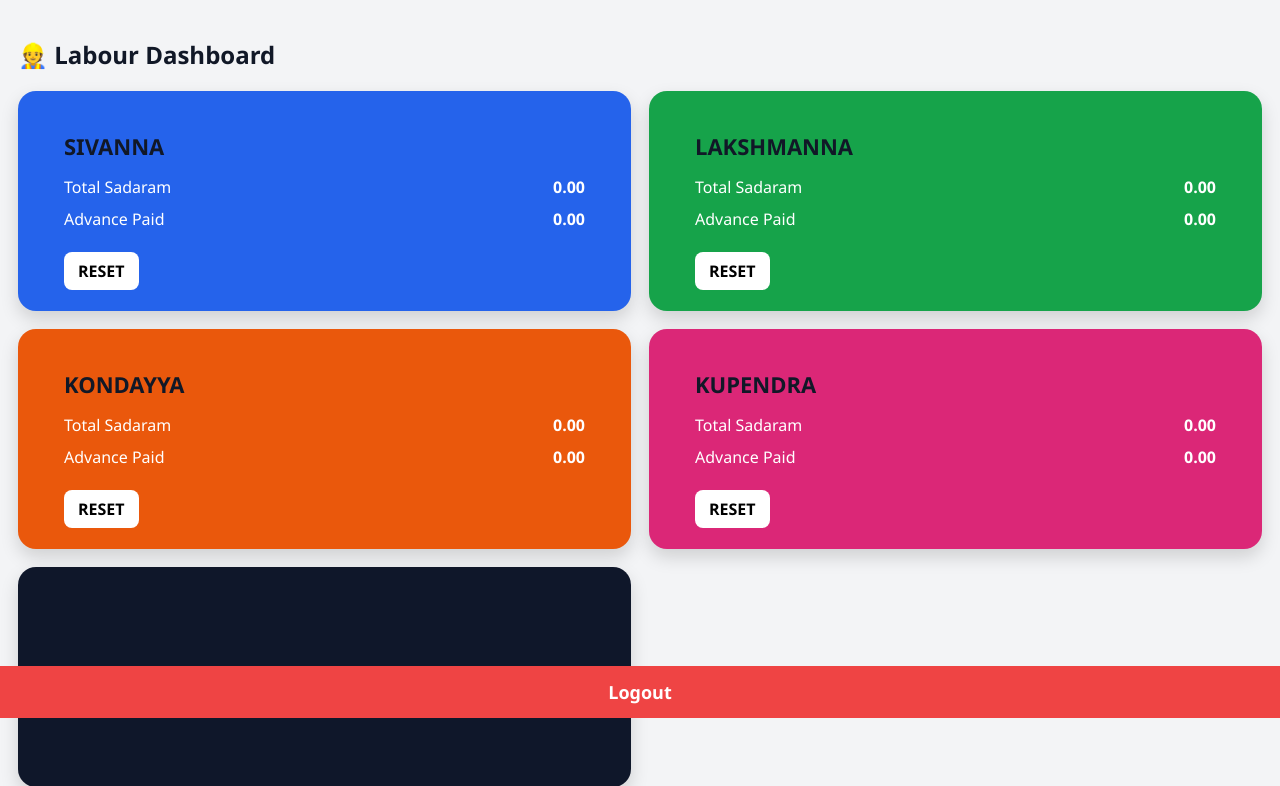
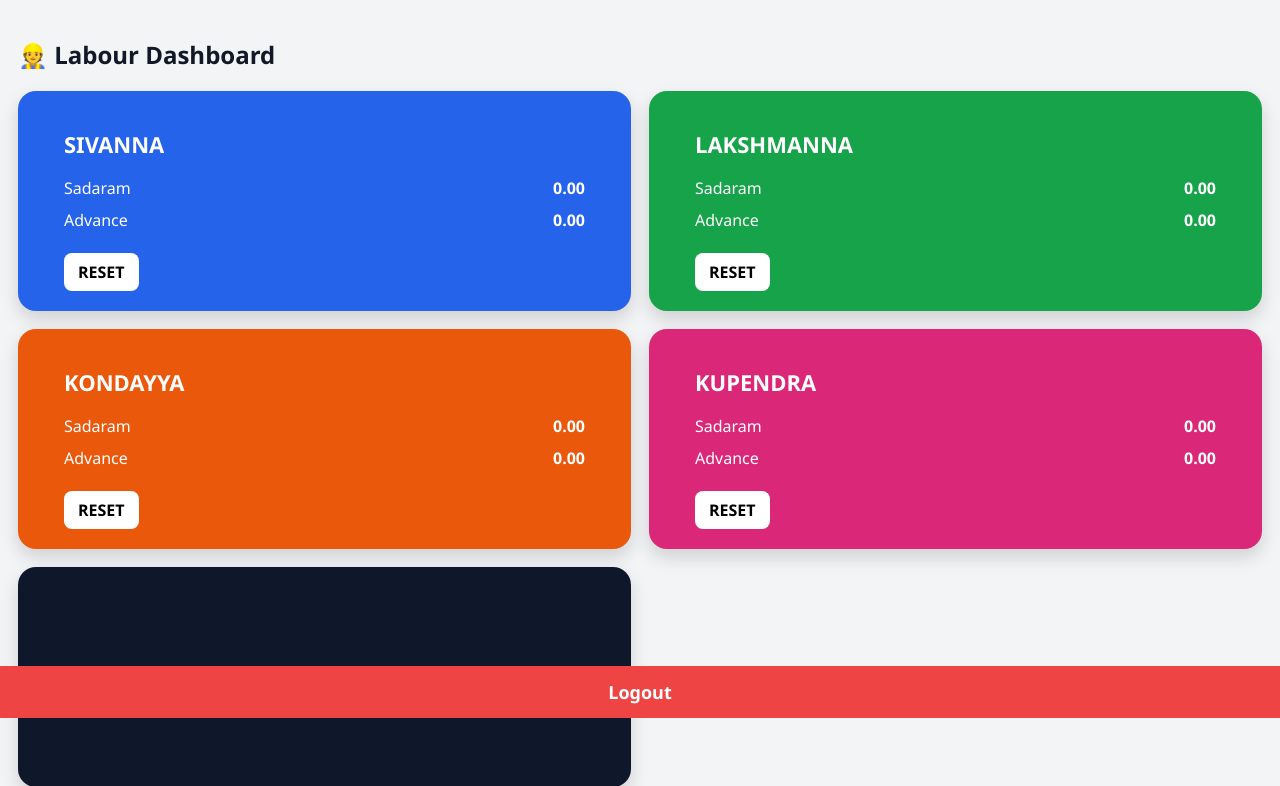
Before and after one commit to bachammahesh-cyber/srinivasa-mines, a Flask app: page /labour-dashboard in a window 1280 px wide. Shown: the part 82-868 px from the top of the page. Run offline with Flask 3, Linux system fonts and the light colour scheme; the visitor is signed in with stand-in values (Sample User, id 1); data that the repository does not hold is empty; some libraries are stand-ins or nearby versions.

Commit message:
UI fixes labour dashboard

```diff
--- a/templates/labour_dashboard.html
+++ b/templates/labour_dashboard.html
@@ -8,6 +8,7 @@
     gap:18px;
 }
 
+/* ===== COMMON CARD STYLE ===== */
 .labour-card{
     height:220px;
     border-radius:18px;
@@ -24,11 +25,17 @@
     width:85%;
 }
 
+/* ===== TITLE (AUTO SHRINK, NO WRAP) ===== */
 .labour-content h2{
-    margin-bottom:15px;
-    font-size:22px;
+    margin-bottom:18px;
+    color:white;
+    white-space:nowrap;
+    overflow:hidden;
+    text-overflow:ellipsis;
+    font-size:clamp(16px, 3.5vw, 22px);
 }
 
+/* ===== STATS ===== */
 .stat{
     display:flex;
     justify-content:space-between;
@@ -36,6 +43,7 @@
     font-size:16px;
 }
 
+/* ===== RESET BUTTON ===== */
 .reset-btn{
     display:inline-block;
     margin-top:12px;
@@ -47,10 +55,15 @@
     text-decoration:none;
 }
 
+/* ===== PAY ADVANCE SPECIAL CARD ===== */
 .pay-card{
     background:#0f172a !important;
     font-size:22px;
     font-weight:bold;
+    display:flex;
+    align-items:center;
+    justify-content:center;
+    text-align:center;
 }
 </style>
 
@@ -60,17 +73,19 @@
 
     {% for g in groups %}
     <div class="labour-card" style="background: {{ g.color }};">
+
         <div class="labour-content">
-            <a href="/labour-details/{{ g.code }}" style="color:white;text-decoration:none;">
+
+            <a href="/labour-details/{{ g.code }}" style="text-decoration:none;color:white;">
                 <h2>{{ g.name }}</h2>
 
                 <div class="stat">
-                    <span>Total Sadaram</span>
+                    <span>Sadaram</span>
                     <b>{{ "%.2f"|format(g.sadaram) }}</b>
                 </div>
 
                 <div class="stat">
-                    <span>Advance Paid</span>
+                    <span>Advance </span>
                     <b>{{ "%.2f"|format(g.advance) }}</b>
                 </div>
             </a>
@@ -82,13 +97,16 @@
                 RESET
             </a>
             {% endif %}
+
         </div>
     </div>
     {% endfor %}
 
     <!-- PAY ADVANCE CARD -->
-    <a href="/pay-labour" class="labour-card pay-card">
-        💰 PAY ADVANCE
+    <a href="/pay-labour" style="text-decoration:none;">
+        <div class="labour-card pay-card">
+            💰 PAY ADVANCE
+        </div>
     </a>
 
 </div>
```
